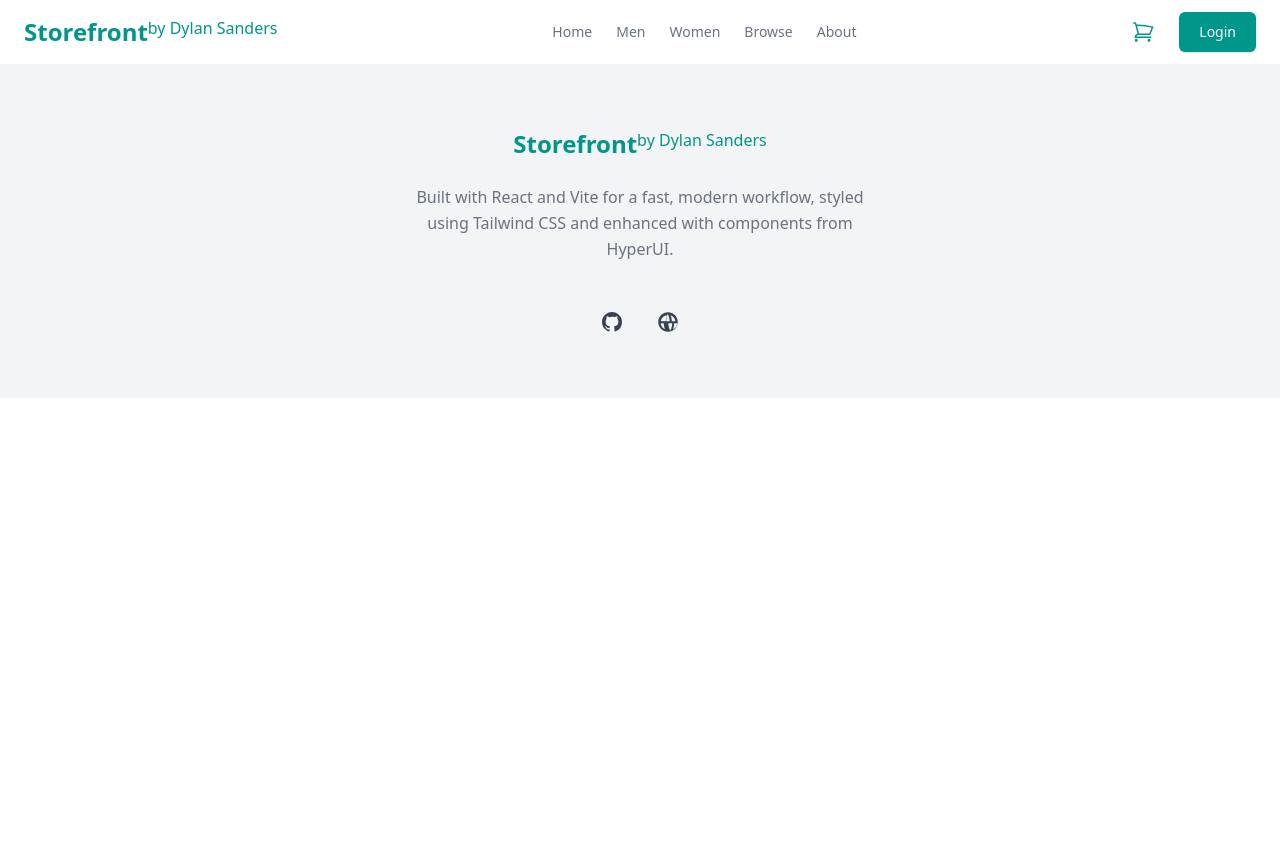
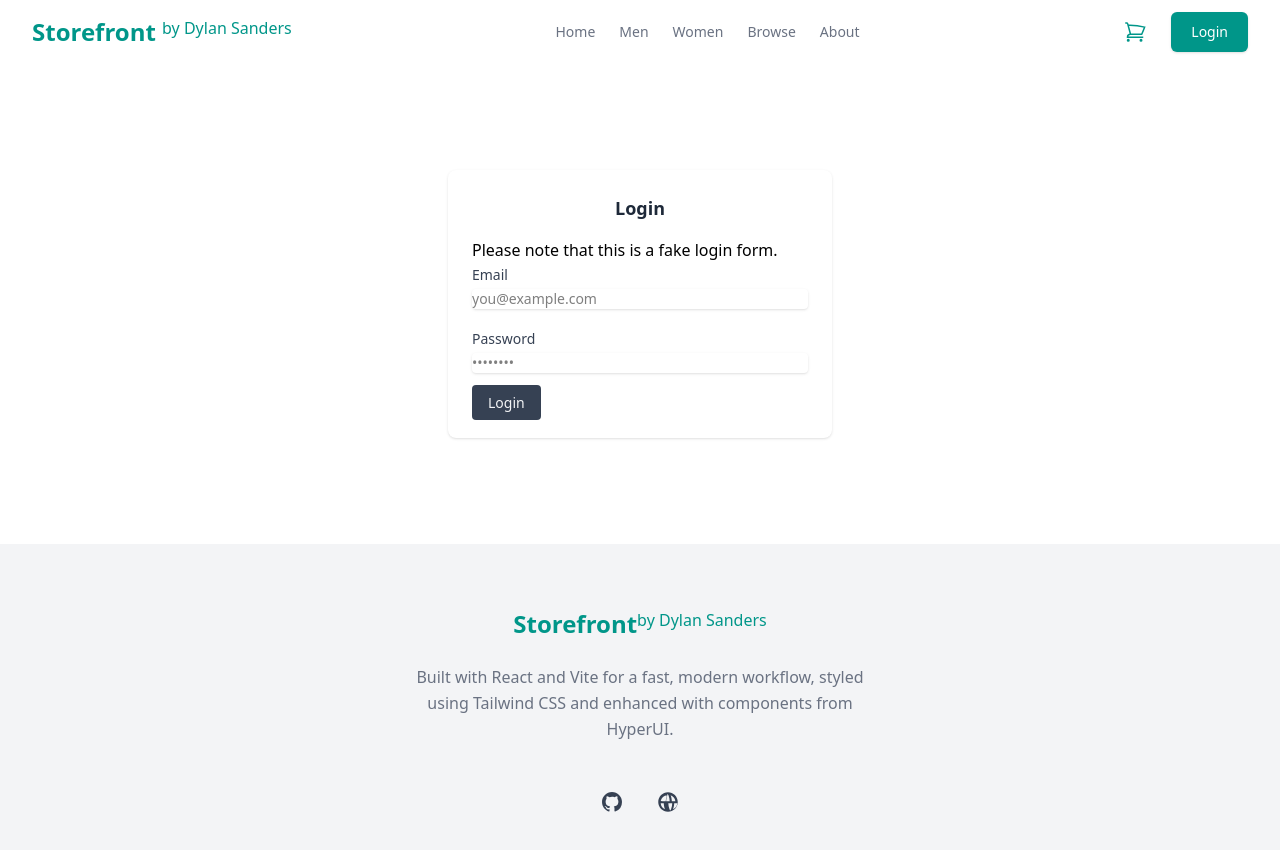
Before and after one commit to Teteraki/react-storefront, a React (Vite) app: page /login in a window 1280 px wide. Shown: the top 850 px of the page. Before the commit the page ends 800 px from the top, so only its background shows below. Built offline with nearby package versions, Linux system fonts and the light colour scheme; no server answers.

Commit message:
Fake auth working, gonna work on dashbaord tmrw.

```diff
--- a/src/App.jsx
+++ b/src/App.jsx
@@ -10,14 +10,14 @@ import { Men } from "./views/Men";
 import { Women } from "./views/Women";
 import { CartProvider } from "./hooks/cartContext";
 import { CartContainer } from "./components/cart/CartContainer";
+import { AuthProvider } from "./hooks/AuthContext";
+import { LoginForm } from "./components/login/LoginForm";
 
 export const App = () => {
   const { products, loading, error } = useProducts();
 
-  // if (error) return <div>{error.message}</div>;
-
   return (
-    <div>
+    <AuthProvider>
       <CartProvider>
         <Navbar />
 
@@ -28,6 +28,8 @@ export const App = () => {
               <Home products={products} error={error} loading={loading} />
             }
           />
+
+          <Route path="/login" element={<LoginForm />} />
 
           <Route path="/cart" element={<CartContainer />} />
 
@@ -75,6 +77,6 @@ export const App = () => {
 
         <Footer />
       </CartProvider>
-    </div>
+    </AuthProvider>
   );
 };
--- a/src/components/browse/BrowseContainer.jsx
+++ b/src/components/browse/BrowseContainer.jsx
@@ -85,11 +85,7 @@ export const BrowseContainer = ({
     }));
   };
 
-  // ====== SORT STATE ======
-
   const [sortBy, setSortBy] = useState("Name, ASC");
-
-  // ====== FILTER PRODUCTS ======
 
   const filteredProducts = products.filter((product) => {
     const matchGender =
--- /dev/null
+++ b/src/components/links/LoginFormButton.jsx
@@ -0,0 +1,15 @@
+import { Link } from "react-router-dom";
+import { useAuth } from "../../hooks/AuthContext";
+
+export const LoginFormButton = () => {
+  const { login } = useAuth();
+  return (
+    <Link
+      onClick={login}
+      to="/"
+      className="w-full rounded bg-gray-700 px-4 py-2 text-sm text-gray-100 transition hover:bg-gray-600"
+    >
+      Login
+    </Link>
+  );
+};
--- /dev/null
+++ b/src/components/login/LoginForm.jsx
@@ -0,0 +1,39 @@
+import { LoginFormButton } from "../links/LoginFormButton";
+
+export const LoginForm = () => {
+  return (
+    <div className="flex items-center justify-center min-h-[60vh]">
+      <div className="w-full max-w-sm p-6 bg-white rounded-lg shadow">
+        <h2 className="text-lg font-semibold text-gray-800 mb-4 text-center">
+          Login
+        </h2>
+        <p>Please note that this is a fake login form.</p>
+        <form className="space-y-4">
+          {/* EMAIL */}
+          <label htmlFor="email" className="block">
+            <span className="text-sm font-medium text-gray-700">Email</span>
+            <input
+              type="email"
+              id="email"
+              className="mt-0.5 w-full rounded border-gray-300 shadow-sm sm:text-sm"
+              placeholder="you@example.com"
+            />
+          </label>
+
+          {/* PASSWORD */}
+          <label htmlFor="password" className="block">
+            <span className="text-sm font-medium text-gray-700">Password</span>
+            <input
+              type="password"
+              id="password"
+              className="mt-0.5 w-full rounded border-gray-300 shadow-sm sm:text-sm"
+              placeholder="••••••••"
+            />
+          </label>
+
+          <LoginFormButton />
+        </form>
+      </div>
+    </div>
+  );
+};
--- /dev/null
+++ b/src/components/navbar/LoginOutButton.jsx
@@ -0,0 +1,26 @@
+import { useAuth } from "../../hooks/AuthContext";
+import { Link } from "react-router-dom";
+
+export const LoginOutButton = () => {
+  const { loggedIn, logout } = useAuth();
+  return (
+    <div className="sm:flex sm:gap-4">
+      {loggedIn ? (
+        <button
+          type="button"
+          onClick={logout}
+          className="rounded-md bg-teal-600 px-5 py-2.5 text-sm font-medium text-white shadow-sm hover:bg-teal-700"
+        >
+          Logout
+        </button>
+      ) : (
+        <Link
+          className="rounded-md bg-teal-600 px-5 py-2.5 text-sm font-medium text-white shadow-sm hover:bg-teal-700"
+          to="/login"
+        >
+          Login
+        </Link>
+      )}
+    </div>
+  );
+};
--- a/src/components/navbar/Navbar.jsx
+++ b/src/components/navbar/Navbar.jsx
@@ -1,4 +1,7 @@
 import { NavbarCart } from "./NavbarCart";
+import { useAuth } from "../../hooks/AuthContext"; // adjust path as needed
+import { Link } from "react-router-dom";
+import { LoginOutButton } from "./LoginOutButton";
 
 const navbarLinks = [
   { label: "Home", href: "/" },
@@ -9,49 +12,57 @@ const navbarLinks = [
 ];
 
 export const Navbar = () => {
+  const { loggedIn } = useAuth();
+
   return (
-    <>
     <header className="bg-white">
-        <div className="mx-auto max-w-7xl px-4 sm:px-6 lg:px-">
+      <div className="mx-auto max-w-7xl px-4 sm:px-6 lg:px-8">
         <div className="flex h-16 items-center justify-between">
+          {/* Logo / Brand */}
           <a className="block text-teal-600" href="/">
             <div className="flex justify-center text-teal-600">
-                <span className="text-2xl font-bold">Storefront </span>
-                <p> by Dylan Sanders</p>
+              <span className="text-2xl font-bold">Storefront&nbsp;</span>
+              <p>by Dylan Sanders</p>
             </div>
           </a>
 
+          {/* Desktop Nav */}
           <div className="hidden md:block">
             <nav aria-label="Global">
               <ul className="flex items-center gap-6 text-sm">
                 {navbarLinks.map((link) => (
                   <li key={link.href}>
-                      <a
+                    <Link
                       className="text-gray-500 transition hover:text-gray-500/75"
-                        href={link.href}
+                      to={link.href}
                     >
                       {link.label}
-                      </a>
+                    </Link>
                   </li>
                 ))}
+
+                {/* Show when logged in */}
+                {loggedIn && (
+                  <li key="dashboard">
+                    <Link
+                      href="/dashboard"
+                      className="text-sm text-gray-700 hover:text-gray-900"
+                    >
+                      Dashboard
+                    </Link>
+                  </li>
+                )}
               </ul>
             </nav>
           </div>
 
+          {/* Right side: cart + auth button */}
           <div className="flex items-center gap-4">
             <NavbarCart />
-              <div className="sm:flex sm:gap-4">
-                <a
-                  className="rounded-md bg-teal-600 px-5 py-2.5 text-sm font-medium text-white shadow-sm"
-                  href="/login"
-                >
-                  Login
-                </a>
-              </div>
+            <LoginOutButton />
           </div>
         </div>
       </div>
     </header>
-    </>
   );
 };
--- a/src/components/products/QuickAddToCart.jsx
+++ b/src/components/products/QuickAddToCart.jsx
@@ -11,7 +11,7 @@ export const QuickAddToCart = ({ product }) => {
   const { addToCart } = useCart();
 
   const handleQuickAddClick = () => {
-    setShowPicker((prev) => !prev);
+    setShowPicker((prev) => !prev); // allows for on another click to set the state for me.
   };
 
   const handleConfirmAdd = () => {
--- /dev/null
+++ b/src/hooks/AuthContext.jsx
@@ -0,0 +1,18 @@
+import { createContext, useContext, useState } from "react";
+
+const AuthContext = createContext();
+
+export const useAuth = () => useContext(AuthContext);
+
+export const AuthProvider = ({ children }) => {
+  const [loggedIn, setLoggedIn] = useState(false);
+
+  const login = () => setLoggedIn(true);
+  const logout = () => setLoggedIn(false);
+
+  return (
+    <AuthContext.Provider value={{ loggedIn, login, logout }}>
+      {children}
+    </AuthContext.Provider>
+  );
+};
```
Lines whose indentation alone changed are shown as unchanged.
